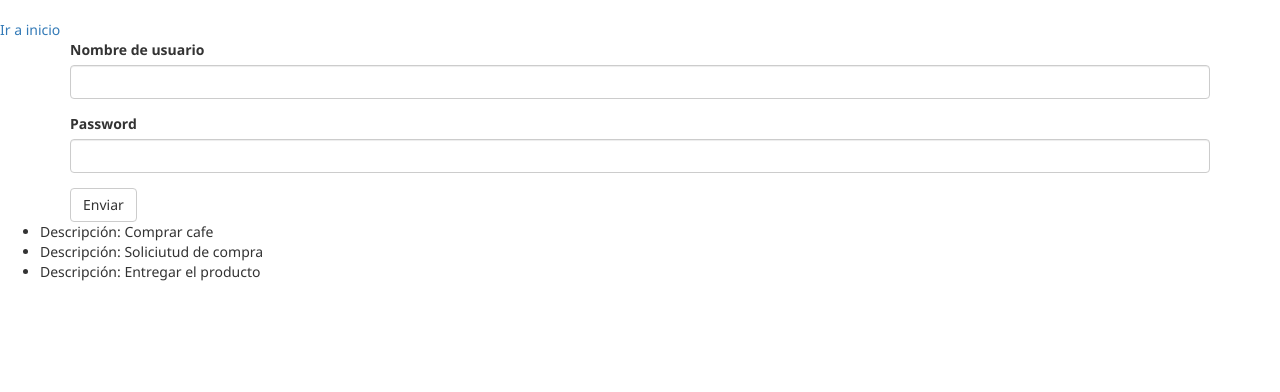
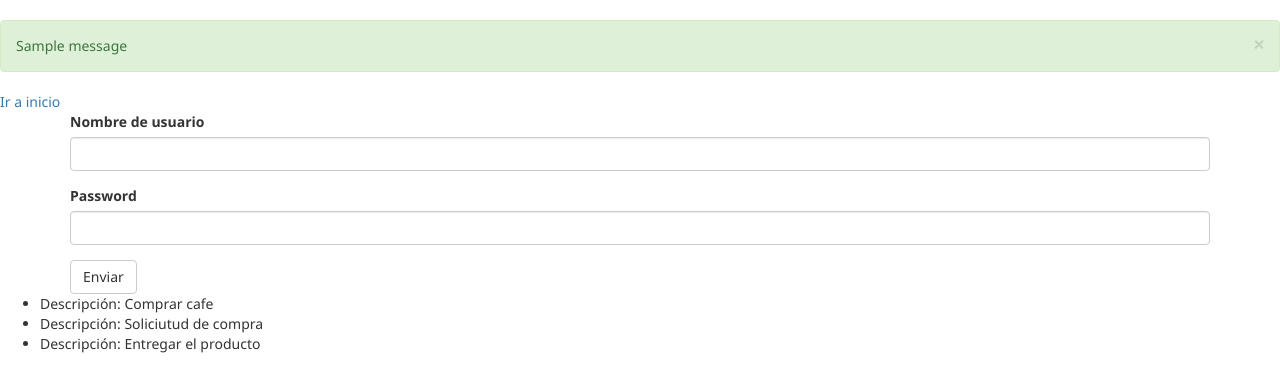
Before and after one commit to sgg10/curso_flask, a Flask app: page /hello in a window 1280 px wide. Shown: the part 52-444 px from the top of the page. Run offline with Flask 2, Linux system fonts and the light colour scheme; one stand-in notice (Sample message) is shown; some libraries are stand-ins or nearby versions.

Commit message:
Desplegar Flashes

```diff
--- a/main.py
+++ b/main.py
@@ -1,5 +1,5 @@
 import secrets
-from flask import Flask, request, make_response, redirect, render_template, session, url_for
+from flask import Flask, request, make_response, redirect, render_template, session, url_for, flash
 from flask_bootstrap import Bootstrap
 from flask_wtf import FlaskForm
 from wtforms.fields import StringField, PasswordField, SubmitField
@@ -52,6 +52,7 @@ def hello():
   if login_form.validate_on_submit():
     username = login_form.username.data
     session['username'] = username
+    flash('Nombre de usuario registrado con éxito')
     return redirect(url_for('index'))
 
   return render_template('hello.html', **context)
--- a/templates/base.html
+++ b/templates/base.html
@@ -12,5 +12,17 @@
   {% block navbar %}
     {% include 'navbar.html' %}
   {% endblock %}
+
+  {% for message in get_flashed_messages() %}
+    <div class="alert alert-success alert-dismissable">
+      <button type="button" data-dismiss="alert" class="close" >&times;</button>
+      {{ message }}
+    </div>
+  {% endfor %}
+
   {% block content %}{% endblock %}
+
+  {% block scripts %}
+    {{ super() }}
+  {% endblock %}
 {% endblock %}
```
